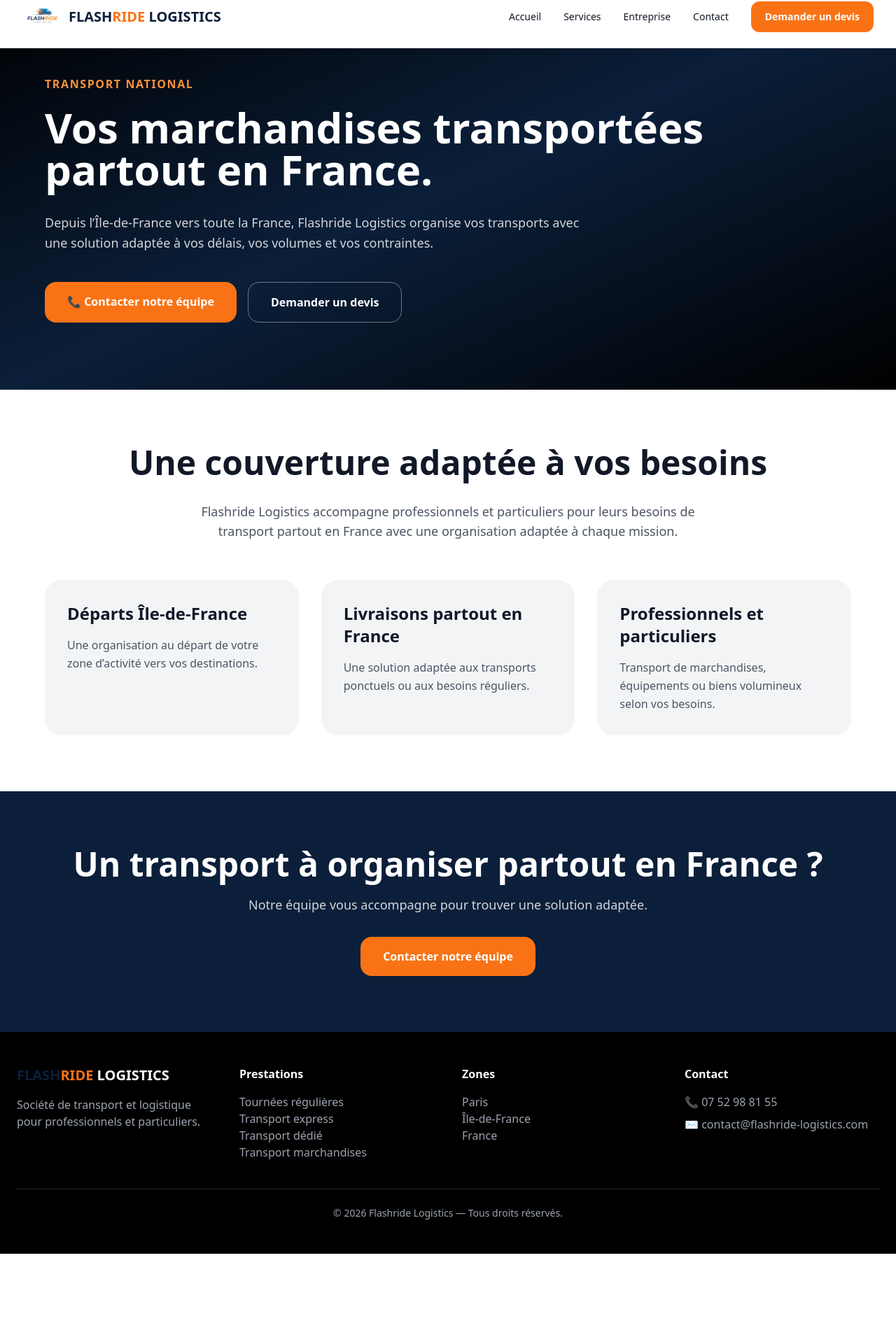
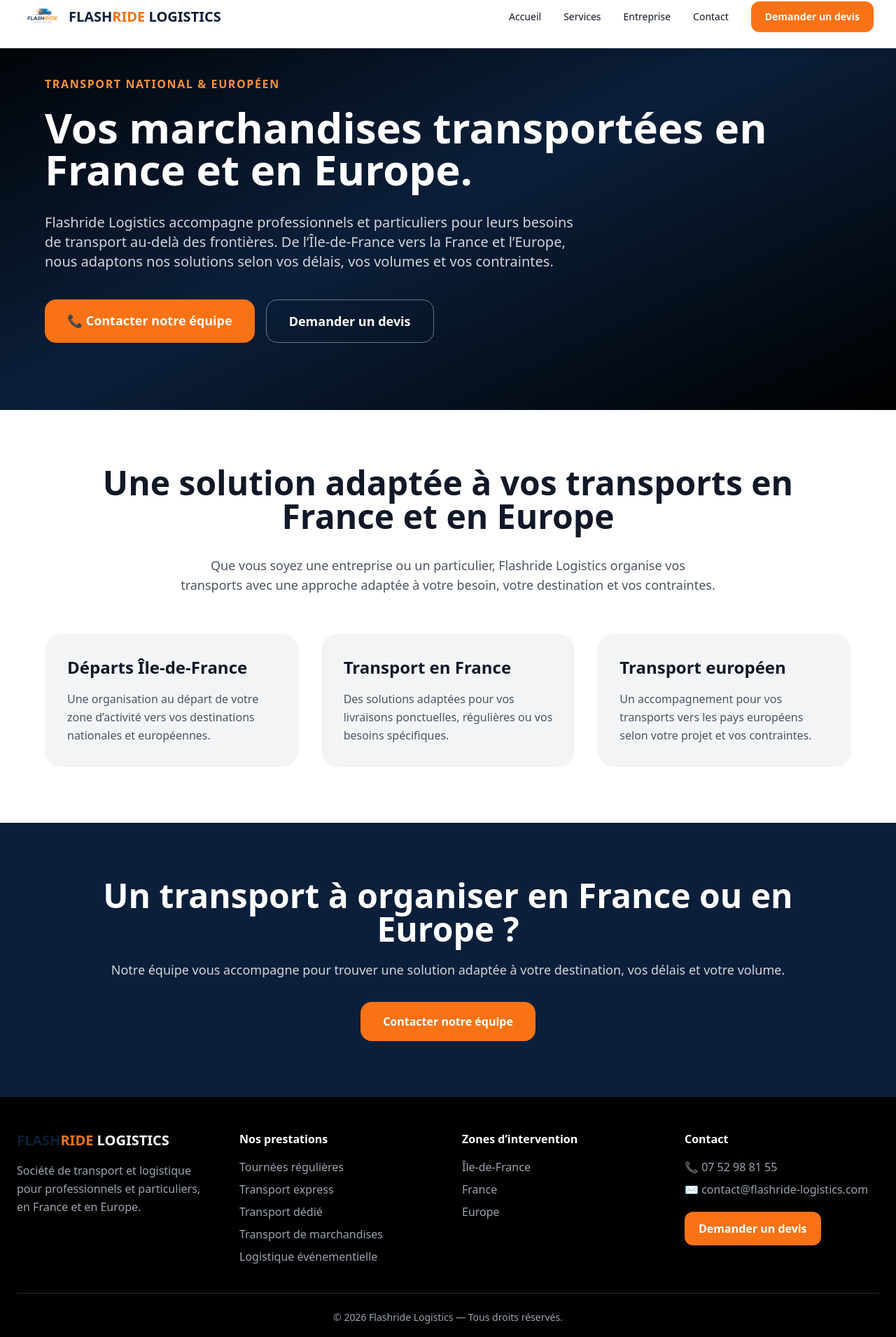
Before and after one commit to jasonvandommele-commits/flashride-logistics, a Next.js app: page /transport-national in a window 1280 px wide. Shown: the part 20-1931 px from the top of the page at 70% size. Before the commit the page ends 1812 px from the top, so only its background shows below. Built offline with nearby package versions, Linux system fonts and the light colour scheme.

Commit message:
Update page.jsx

```diff
--- a/app/transport-national/page.jsx
+++ b/app/transport-national/page.jsx
@@ -1,6 +1,7 @@
 "use client";
 
 import { useState } from "react";
+
 
 export default function TransportNational() {
 
@@ -12,7 +13,7 @@ export default function TransportNational() {
     <main className="bg-white text-gray-900 min-h-screen">
 
 
-      {/* HEADER */}
+      {/* NAVIGATION */}
 
       <nav className="fixed top-0 w-full z-50 bg-white border-b border-gray-100 shadow-md">
 
@@ -20,54 +21,69 @@ export default function TransportNational() {
         <div className="max-w-7xl mx-auto px-4 md:px-8 py-4 flex justify-between items-center">
 
 
+          {/* Logo */}
+
           <div className="flex items-center gap-2">
+
 
             <img
               src="/images/IMG_0265.png"
               alt="Flashride Logistics"
-              className="h-10 md:h-14 w-auto"
+              className="h-10 md:h-14 w-auto object-contain"
             />
 
 
             <div className="text-sm md:text-xl font-black whitespace-nowrap">
 
-              <span className="text-[#0B1F3A]">FLASH</span>
-              <span className="text-orange-500">RIDE</span>
-              <span className="text-[#0B1F3A]"> LOGISTICS</span>
+              <span className="text-[#0B1F3A]">
+                FLASH
+              </span>
+
+              <span className="text-orange-500">
+                RIDE
+              </span>
+
+              <span className="text-[#0B1F3A]">
+                {" "}LOGISTICS
+              </span>
 
             </div>
+
 
           </div>
 
 
 
 
+
+          {/* Menu desktop */}
+
           <div className="hidden md:flex gap-8 items-center text-sm font-medium">
 
 
-            <a href="/" className="hover:text-orange-500">
+            <a href="/" className="hover:text-orange-500 transition">
               Accueil
             </a>
 
 
-            <a href="/#services" className="hover:text-orange-500">
+            <a href="/#services" className="hover:text-orange-500 transition">
               Services
             </a>
 
 
-            <a href="/#about" className="hover:text-orange-500">
+            <a href="/#about" className="hover:text-orange-500 transition">
               Entreprise
             </a>
 
 
-            <a href="/#contact" className="hover:text-orange-500">
+            <a href="/#contact" className="hover:text-orange-500 transition">
               Contact
             </a>
 
 
             <a
               href="/#devis"
-              className="bg-orange-500 text-white px-5 py-3 rounded-xl font-bold"
+              className="bg-orange-500 text-white px-5 py-3 rounded-xl font-bold hover:bg-orange-600"
             >
               Demander un devis
             </a>
@@ -78,9 +94,12 @@ export default function TransportNational() {
 
 
 
+
+          {/* Menu mobile */}
+
           <button
             onClick={() => setMenuOpen(!menuOpen)}
-            className="md:hidden text-3xl"
+            className="md:hidden text-3xl font-bold"
           >
 
             {menuOpen ? "✕" : "☰"}
@@ -93,9 +112,10 @@ export default function TransportNational() {
 
 
 
+
         {menuOpen && (
 
-          <div className="md:hidden bg-white shadow-xl">
+          <div className="md:hidden bg-white shadow-xl border-t">
 
 
             <a href="/" className="block px-6 py-4">
@@ -137,7 +157,10 @@ export default function TransportNational() {
 
 
 
+
+
       {/* HERO */}
+
 
       <section className="pt-32 pb-24 px-6 bg-gradient-to-br from-black via-[#0B1F3A] to-black text-white">
 
@@ -146,24 +169,29 @@ export default function TransportNational() {
 
 
           <p className="text-orange-400 font-bold uppercase tracking-widest">
-            TRANSPORT NATIONAL
+            TRANSPORT NATIONAL & EUROPÉEN
           </p>
+
 
 
           <h1 className="text-4xl md:text-6xl font-black mt-5 leading-tight">
 
-            Vos marchandises transportées partout en France.
+            Vos marchandises transportées en France et en Europe.
 
           </h1>
 
 
-          <p className="mt-8 text-gray-300 text-lg max-w-3xl leading-relaxed">
 
-            Depuis l’Île-de-France vers toute la France,
-            Flashride Logistics organise vos transports avec une
-            solution adaptée à vos délais, vos volumes et vos contraintes.
+          <p className="mt-8 text-gray-300 text-lg md:text-xl max-w-3xl leading-relaxed">
+
+            Flashride Logistics accompagne professionnels et particuliers
+            pour leurs besoins de transport au-delà des frontières.
+            De l’Île-de-France vers la France et l’Europe, nous adaptons
+            nos solutions selon vos délais, vos volumes et vos contraintes.
 
           </p>
+
+
 
 
 
@@ -172,7 +200,7 @@ export default function TransportNational() {
 
             <a
               href="tel:0752988155"
-              className="bg-orange-500 px-8 py-4 rounded-2xl font-bold"
+              className="bg-orange-500 px-8 py-4 rounded-2xl font-bold text-lg hover:bg-orange-600"
             >
               📞 Contacter notre équipe
             </a>
@@ -180,7 +208,7 @@ export default function TransportNational() {
 
             <a
               href="/#devis"
-              className="border border-white/40 px-8 py-4 rounded-2xl font-bold"
+              className="border border-white/40 px-8 py-4 rounded-2xl font-bold text-lg hover:bg-white hover:text-black"
             >
               Demander un devis
             </a>
@@ -198,7 +226,10 @@ export default function TransportNational() {
 
 
 
-      {/* CONTENU */}
+
+
+      {/* PRESENTATION */}
+
 
       <section className="py-20 px-6">
 
@@ -208,18 +239,20 @@ export default function TransportNational() {
 
           <h2 className="text-3xl md:text-5xl font-black text-center">
 
-            Une couverture adaptée à vos besoins
+            Une solution adaptée à vos transports en France et en Europe
 
           </h2>
 
 
+
           <p className="mt-8 text-gray-600 text-lg text-center max-w-3xl mx-auto">
 
-            Flashride Logistics accompagne professionnels et particuliers
-            pour leurs besoins de transport partout en France avec une
-            organisation adaptée à chaque mission.
+            Que vous soyez une entreprise ou un particulier,
+            Flashride Logistics organise vos transports avec une approche
+            adaptée à votre besoin, votre destination et vos contraintes.
 
           </p>
+
 
 
 
@@ -230,15 +263,15 @@ export default function TransportNational() {
             {[
               {
                 title:"Départs Île-de-France",
-                text:"Une organisation au départ de votre zone d’activité vers vos destinations."
+                text:"Une organisation au départ de votre zone d’activité vers vos destinations nationales et européennes."
               },
               {
-                title:"Livraisons partout en France",
-                text:"Une solution adaptée aux transports ponctuels ou aux besoins réguliers."
+                title:"Transport en France",
+                text:"Des solutions adaptées pour vos livraisons ponctuelles, régulières ou vos besoins spécifiques."
               },
               {
-                title:"Professionnels et particuliers",
-                text:"Transport de marchandises, équipements ou biens volumineux selon vos besoins."
+                title:"Transport européen",
+                text:"Un accompagnement pour vos transports vers les pays européens selon votre projet et vos contraintes."
               }
             ].map((item,index)=>(
 
@@ -272,36 +305,39 @@ export default function TransportNational() {
 
 
       </section>
-
-
-
-
-
             {/* CTA */}
 
       <section className="py-20 px-6 bg-[#0B1F3A] text-white text-center">
 
 
+        <div className="max-w-5xl mx-auto">
+
+
           <h2 className="text-3xl md:text-5xl font-black">
 
-          Un transport à organiser partout en France ?
+            Un transport à organiser en France ou en Europe ?
 
           </h2>
 
 
           <p className="mt-5 text-gray-300 text-lg">
 
-          Notre équipe vous accompagne pour trouver une solution adaptée.
+            Notre équipe vous accompagne pour trouver une solution adaptée
+            à votre destination, vos délais et votre volume.
 
           </p>
 
 
+
           <a
             href="tel:0752988155"
-          className="inline-block mt-8 bg-orange-500 px-8 py-4 rounded-2xl font-bold"
+            className="inline-block mt-8 bg-orange-500 px-8 py-4 rounded-2xl font-bold hover:bg-orange-600 transition"
           >
             Contacter notre équipe
           </a>
+
+
+        </div>
 
 
       </section>
@@ -310,7 +346,9 @@ export default function TransportNational() {
 
 
 
+
       {/* FOOTER */}
+
 
       <footer className="bg-black text-gray-400 py-12 px-6">
 
@@ -318,19 +356,37 @@ export default function TransportNational() {
         <div className="max-w-7xl mx-auto grid md:grid-cols-4 gap-10">
 
 
+
           <div>
+
 
             <h3 className="text-white text-xl font-black">
 
-              <span className="text-[#0B1F3A]">FLASH</span>
-              <span className="text-orange-500">RIDE</span>
-              <span className="text-white"> LOGISTICS</span>
+
+              <span className="text-[#0B1F3A]">
+                FLASH
+              </span>
+
+
+              <span className="text-orange-500">
+                RIDE
+              </span>
+
+
+              <span className="text-white">
+                {" "}LOGISTICS
+              </span>
+
 
             </h3>
 
 
-            <p className="mt-4">
-              Société de transport et logistique pour professionnels et particuliers.
+
+            <p className="mt-4 leading-relaxed">
+
+              Société de transport et logistique pour professionnels
+              et particuliers, en France et en Europe.
+
             </p>
 
 
@@ -338,40 +394,75 @@ export default function TransportNational() {
 
 
 
+
+
+
           <div>
 
+
             <h4 className="text-white font-bold mb-4">
-              Prestations
+              Nos prestations
             </h4>
 
-            <p>Tournées régulières</p>
-            <p>Transport express</p>
-            <p>Transport dédié</p>
-            <p>Transport marchandises</p>
+
+            <ul className="space-y-2">
+
+              <li>Tournées régulières</li>
+
+              <li>Transport express</li>
+
+              <li>Transport dédié</li>
+
+              <li>Transport de marchandises</li>
+
+              <li>Logistique événementielle</li>
+
+            </ul>
+
 
           </div>
 
 
 
+
+
+
+
           <div>
 
+
             <h4 className="text-white font-bold mb-4">
-              Zones
+              Zones d’intervention
             </h4>
 
-            <p>Paris</p>
-            <p>Île-de-France</p>
-            <p>France</p>
+
+            <ul className="space-y-2">
+
+              <li>Île-de-France</li>
+
+              <li>France</li>
+
+              <li>Europe</li>
+
+            </ul>
+
 
           </div>
 
 
 
+
+
+
+
           <div>
+
 
             <h4 className="text-white font-bold mb-4">
               Contact
             </h4>
+
+
 
             <p>
               📞 07 52 98 81 55
@@ -383,6 +474,56 @@ export default function TransportNational() {
             </p>
 
 
+
+
+            <a
+              href="/#devis"
+              className="inline-block mt-5 bg-orange-500 text-white px-5 py-3 rounded-xl font-bold hover:bg-orange-600"
+            >
+              Demander un devis
+            </a>
+
+
+          </div>
+
+
+
+        </div>
+
+
+
+
+
+
+        <div className="border-t border-gray-800 mt-10 pt-6 text-center text-sm">
+
+
+          <p>
+            © 2026 Flashride Logistics — Tous droits réservés.
+          </p>
+
+
+
+          <div className="mt-4 flex justify-center gap-6">
+
+
+            <a
+              href="/mentions-legales"
+              className="hover:text-orange-500"
+            >
+              Mentions légales
+            </a>
+
+
+
+            <a
+              href="/confidentialite"
+              className="hover:text-orange-500"
+            >
+              Politique de confidentialité
+            </a>
+
+
           </div>
 
 
@@ -390,14 +531,8 @@ export default function TransportNational() {
 
 
 
-        <div className="border-t border-gray-800 mt-10 pt-6 text-center text-sm">
+      </footer>
 
-          © 2026 Flashride Logistics — Tous droits réservés.
-
-        </div>
-
-
-      </footer>
 
 
     </main>
```
Lines whose indentation alone changed are shown as unchanged.
